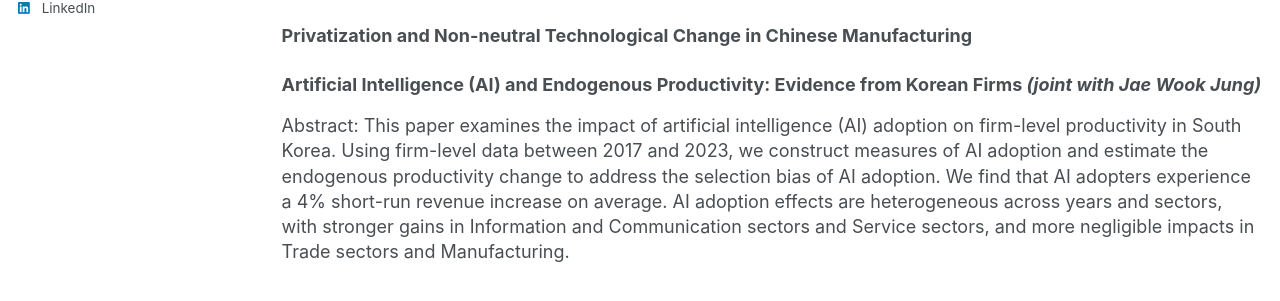
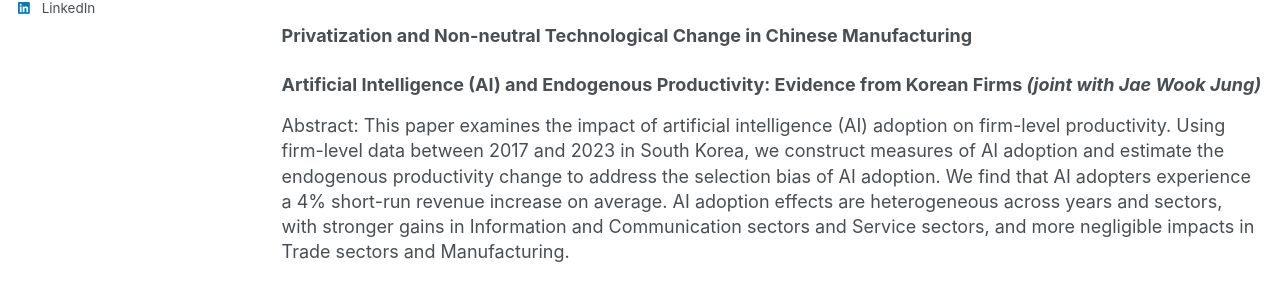
Before and after one commit to ziyaowangecon/ziyaowangecon.github.io, a Jekyll site: the page built from _pages/research.md, in a window 1280 px wide and 1251 px high. Shown: the part 462-763 px from the top of the window. Built offline with Jekyll 4.4.1, drawn with Linux system fonts in a browser that asks for light colours; some web fonts are replaced.

```diff
--- a/_pages/research.md
+++ b/_pages/research.md
@@ -71,7 +71,7 @@ Abstract: This paper identifies firm-level factor-augmenting productivity for ca
 
 ### Artificial Intelligence (AI) and Endogenous Productivity: Evidence from Korean Firms *(joint with Jae Wook Jung)*
 
-Abstract: This paper examines the impact of artificial intelligence (AI) adoption on firm-level productivity in South Korea. Using firm-level data between 2017 and 2023, we construct measures of AI adoption and estimate the endogenous productivity change to address the selection bias of AI adoption. We find that AI adopters experience a 4% short-run revenue increase on average. AI adoption effects are heterogeneous across years and sectors, with stronger gains in Information and Communication sectors and Service sectors, and more negligible impacts in Trade sectors and Manufacturing.
+Abstract: This paper examines the impact of artificial intelligence (AI) adoption on firm-level productivity. Using firm-level data between 2017 and 2023  in South Korea, we construct measures of AI adoption and estimate the endogenous productivity change to address the selection bias of AI adoption. We find that AI adopters experience a 4% short-run revenue increase on average. AI adoption effects are heterogeneous across years and sectors, with stronger gains in Information and Communication sectors and Service sectors, and more negligible impacts in Trade sectors and Manufacturing.
 
 <!-- ### On Estimating Firm-level Productivity: A Method based on Dynamic Panel-->
 
```
